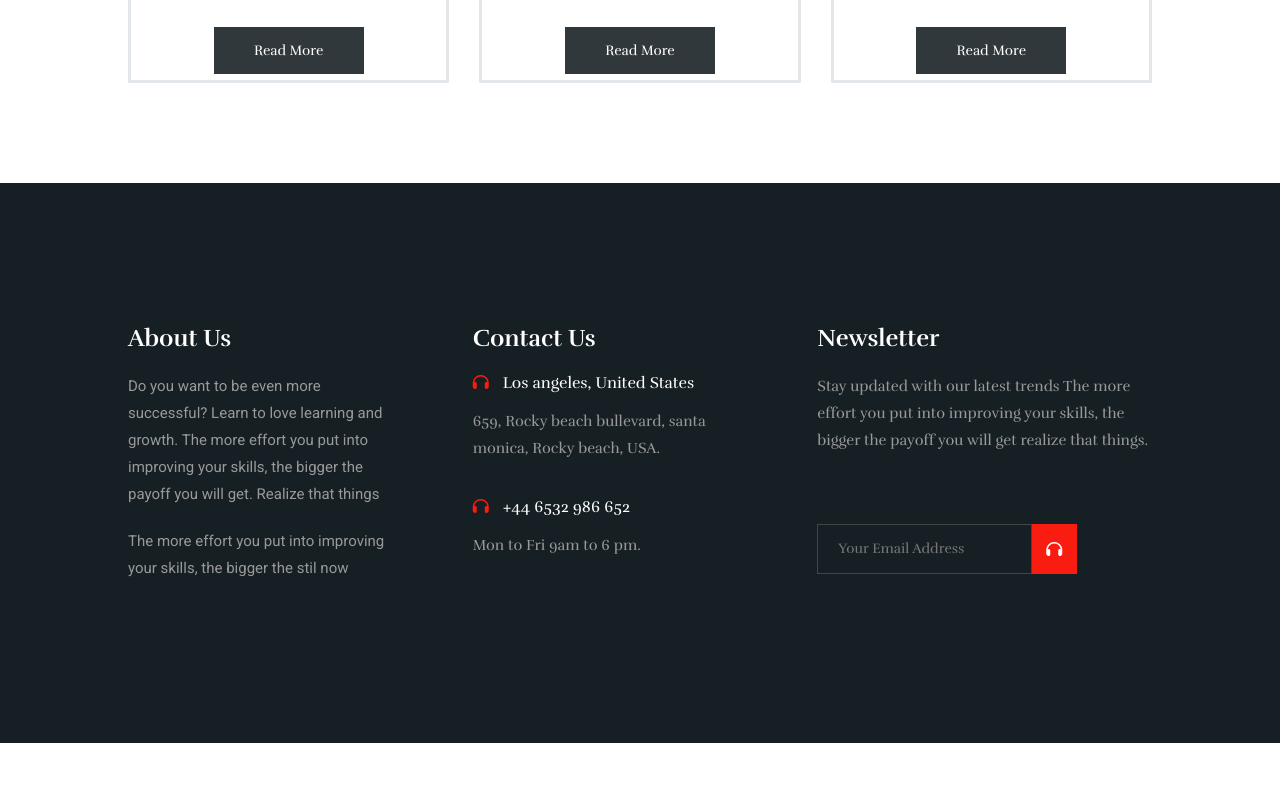
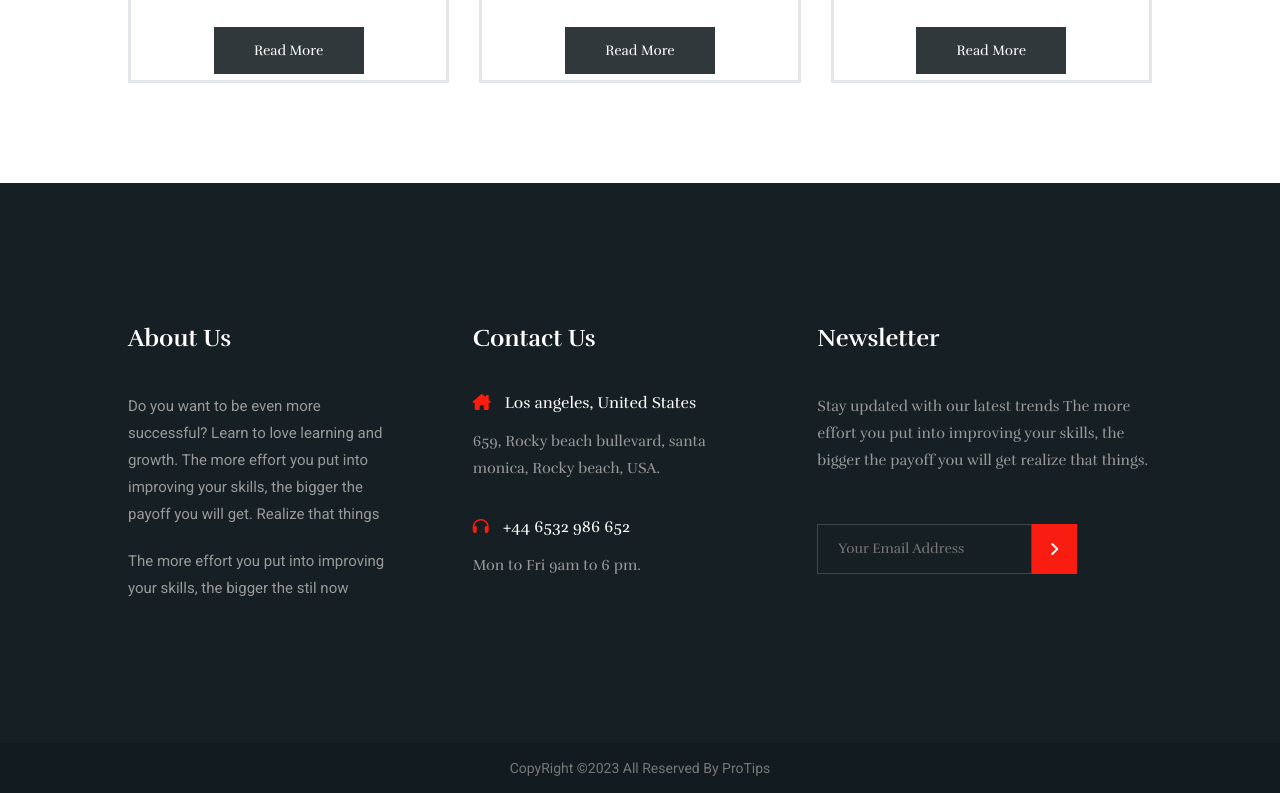
Before and after one commit to YousufMohammadi/hipstyle, a plain HTML site: page index.html in a window 1280 px wide. Shown: the part 6067-6860 px from the top of the page. Before the commit the page ends 6810 px from the top, so only its background shows below. Drawn offline with Linux system fonts and the light colour scheme.

Commit message:
copy section finished

```diff
--- a/index.html
+++ b/index.html
@@ -5,6 +5,7 @@
     <meta name="viewport" content="width=device-width, initial-scale=1.0">
     <title>Hipstyle</title>
     <link rel="stylesheet" href="style.css">
+    <link rel="icon" href="images/icon.png">
     <link rel="preconnect" href="https://fonts.googleapis.com">
     <link rel="preconnect" href="https://fonts.gstatic.com" crossorigin>
     <link href="https://fonts.googleapis.com/css2?family=Rufina:wght@400;700&display=swap" rel="stylesheet">
@@ -389,7 +390,7 @@
                 <h1 class="footer-heading">contact us</h1>
                 <div class="footer-contact">
                     <span class="address">
-                        <i class="fa-solid fa-headphones"></i>
+                        <i class="fa-solid fa-house-chimney"></i>
                         Los angeles, United States
                     </span>
                     <p class="footer-text">
@@ -411,11 +412,18 @@
                 </p>
                 <div class="email-container">
                     <input type="email" name="email" id="email" placeholder="your email address">
-                    <i class="fa-solid fa-headphones"></i>
+                    <i class="fa-solid fa-angle-right"></i>
                 </div>
             </div>
         </div>
     </footer>
     <!-- footer section finished -->
+    <!-- section copy started -->
+    <section class="copy">
+        <p>
+           copyRight &copy;2023 all reserved by ProTips
+        </p>
+    </section>
+    <!-- section copy finished -->
 </body>
 </html>
--- a/style.css
+++ b/style.css
@@ -593,6 +593,7 @@ button{
     font-weight: 700;
     color: #fff;
     text-transform: capitalize;
+    margin-bottom: 20px;
 }
 .footer-description{
     width: 80%;
@@ -649,7 +650,7 @@ input[type="email"]{
     padding: 10px 20px;
     color: #999999;
     border: 1px solid #3f474b;
-    margin-top: 50px;
+    margin-top: 30px;
 }
 input[type="email"]::placeholder{
     color: #777777;
@@ -658,7 +659,7 @@ input[type="email"]::placeholder{
     width: 17%;
     height: 50px;
     position: absolute;
-    top: 50px;
+    top: 30px;
     right: 3%;
     background-color: #F81C11;
     color: #fff;
@@ -669,3 +670,20 @@ input[type="email"]::placeholder{
     cursor: pointer;
 }
 /* footer section finished */
+/* copy section started */
+.copy{
+    width: 100%;
+    height: 50px;
+    background-color: #121b1f;
+    display: flex;
+    flex-direction: column;
+    justify-content: center;
+    align-items: center;
+}
+.copy p{
+    color: #777777;
+    font-size: 14px;
+    font-family: "Roboto", sans-serif;
+    text-transform: capitalize;
+}
+/* copy section finished */
```
Also changed, not shown: images/icon.png (added), 2 other files.
